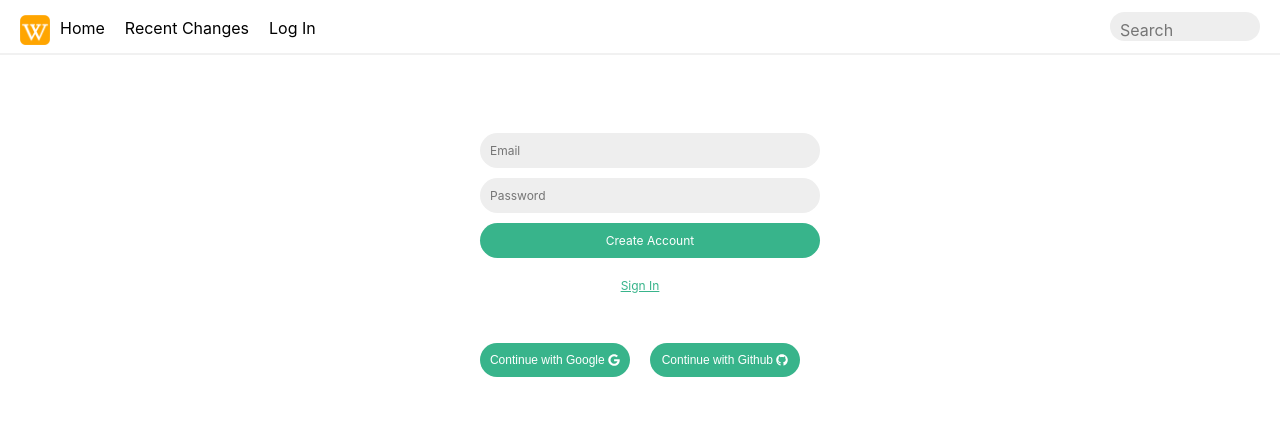
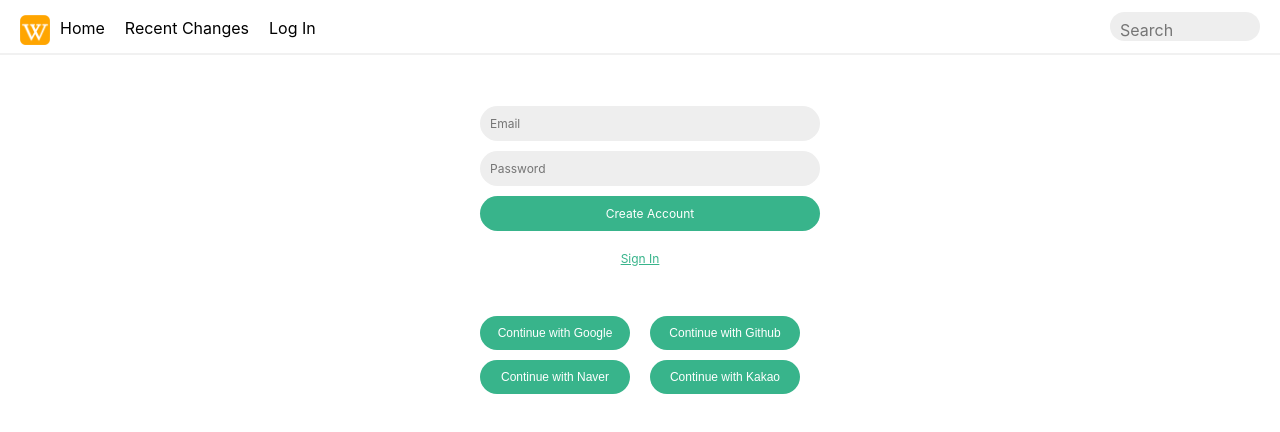
Before and after one commit to tomriddle7/nikipedia, a React (Create React App) app: page /#/login in a window 1280 px wide. Shown: the top 432 px of the page. Built offline with nearby package versions, Linux system fonts and the light colour scheme; no server answers.

Commit message:
Change icon to xeicon https://github.com/xpressengine/XEIcon

```diff
--- a/src/routes/Auth.js
+++ b/src/routes/Auth.js
@@ -1,7 +1,6 @@
 import React from "react";
-import { FontAwesomeIcon } from "@fortawesome/react-fontawesome";
-import { faGoogle, faGithub } from "@fortawesome/free-brands-svg-icons";
 import { authService, firebaseInstance } from "fbase";
+import { xeicon } from "xeicon"
 import AuthForm from "components/AuthForm";
 
 const Auth = (props) => {
@@ -24,10 +23,18 @@ const Auth = (props) => {
       <AuthForm {...props}/>
       <div className="authBtns">
         <button onClick={onSocialClick} name="google" className="authBtn">
-          Continue with Google <FontAwesomeIcon icon={faGoogle} />
+          Continue with Google <xeicon class="xi-google"/>
         </button>
         <button onClick={onSocialClick} name="github" className="authBtn">
-          Continue with Github <FontAwesomeIcon icon={faGithub} />
+          Continue with Github <xeicon class="xi-github"/>
+        </button>
+      </div>
+      <div className="authBtns">
+        <button onClick={onSocialClick} name="naver" className="authBtn">
+          Continue with Naver <xeicon class="xi-naver-square"/>
+        </button>
+        <button onClick={onSocialClick} name="kakao" className="authBtn">
+          Continue with Kakao <xeicon class="xi-kakaotalk"/>
         </button>
       </div>
     </div>
--- a/src/styles.css
+++ b/src/styles.css
@@ -36,6 +36,7 @@ body {
     justify-content: space-between;
     width: 100%;
     max-width: 320px;
+    margin-bottom: 10px;
   }
 
   .authBtn {
```
Also changed, not shown: package.json (+2 -6 lines), 1 other file (tests, documents, lock files or other folders).
